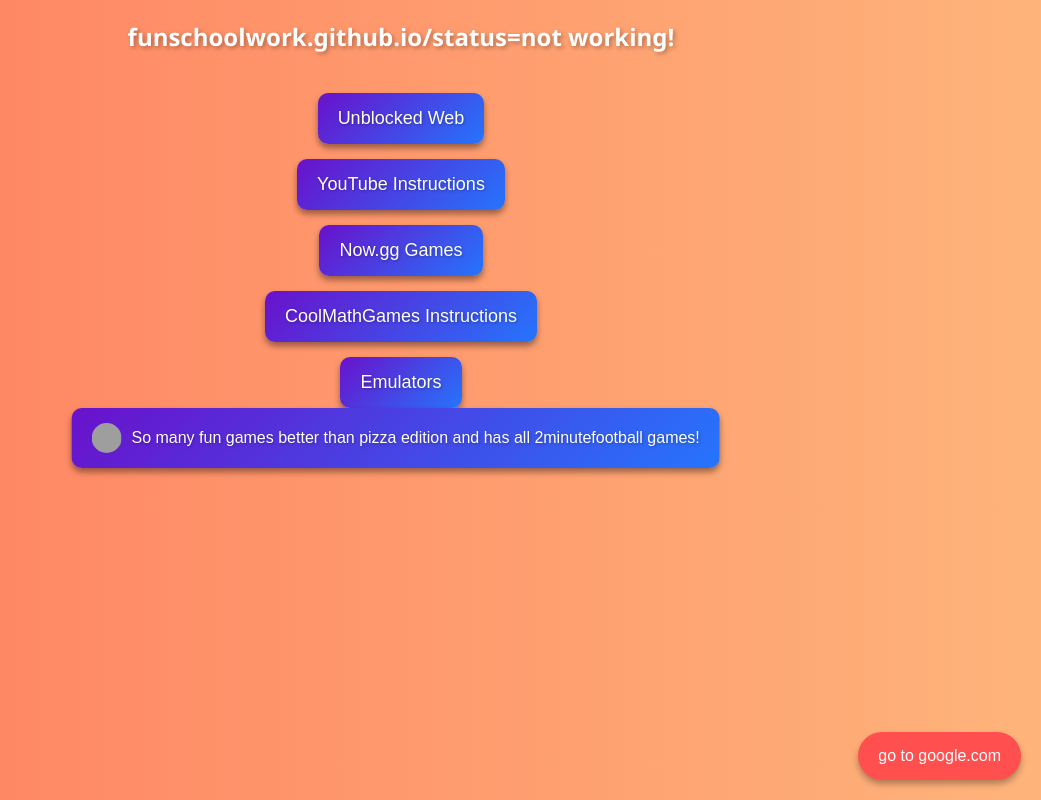
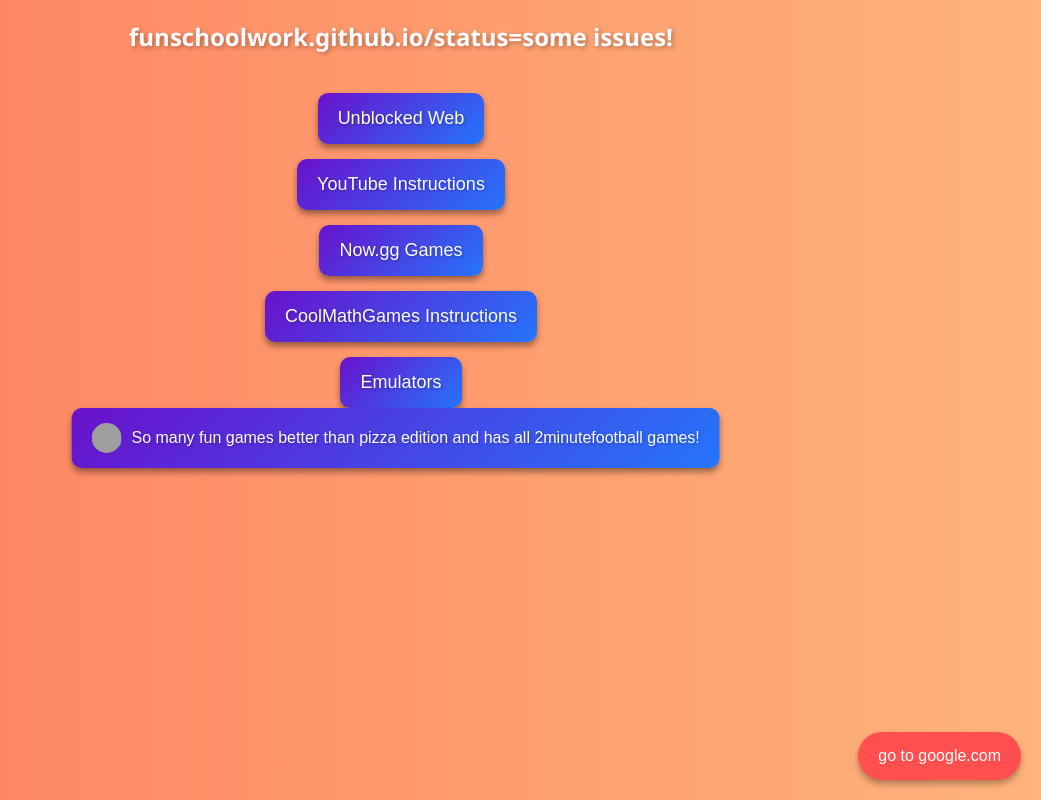
Before and after one commit to funschoolwork/funschoolwork.github.io, a plain HTML site: page index.html in a window 1280 px wide. Shown: the whole page, without its empty margins (239-1280 px from the left). Drawn offline with Linux system fonts and the light colour scheme; grey boxes are pictures that could not be loaded.

Commit message:
Update index.html

```diff
--- a/index.html
+++ b/index.html
@@ -191,7 +191,7 @@
 <body>
 
     <!-- Title -->
-    <div class="title">funschoolwork.github.io/status=not working!</div>
+    <div class="title">funschoolwork.github.io/status=some issues!</div>
 
     <!-- Full-Screen Content -->
     <div class="fullscreen-content" id="fullscreen-content">
```
